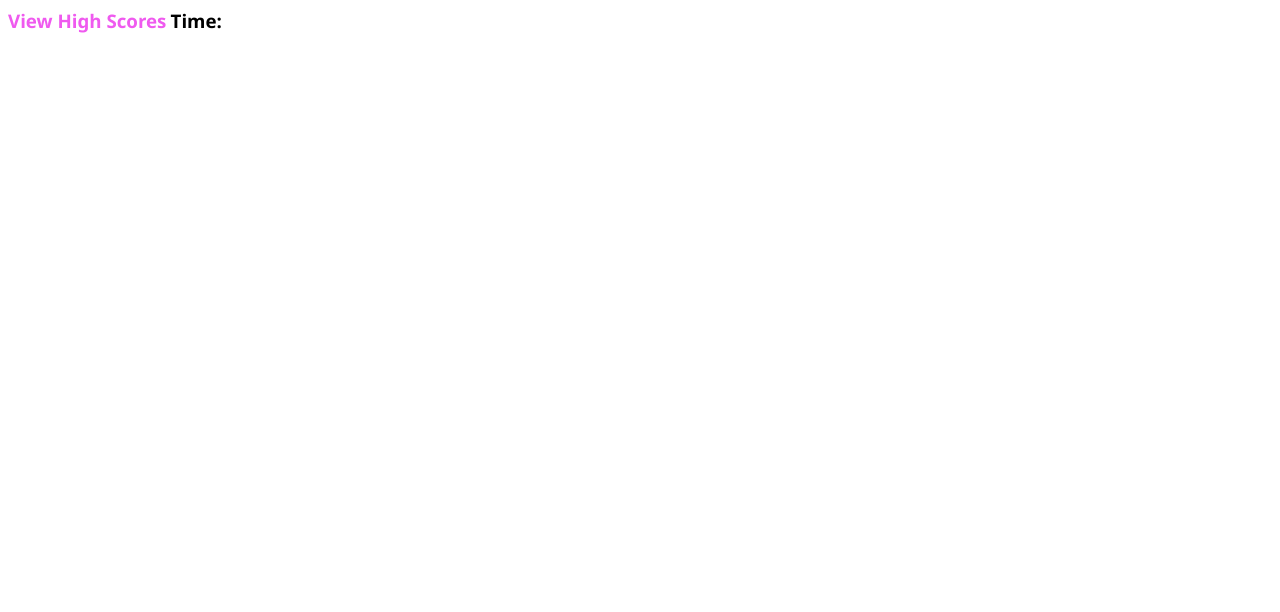
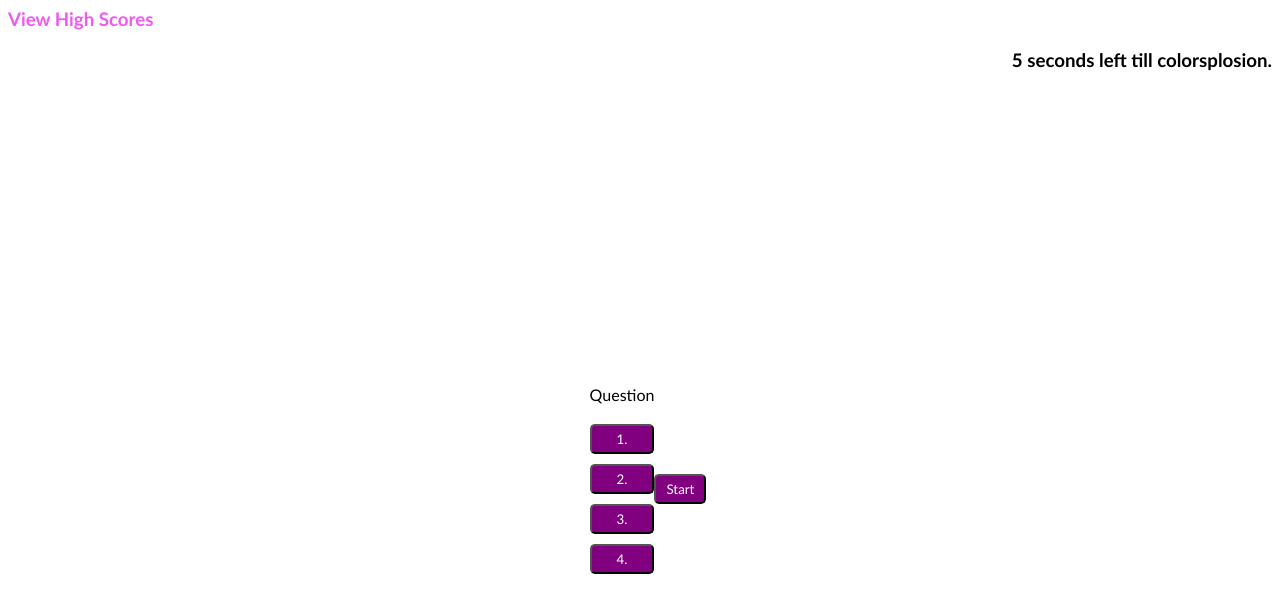
Before and after one commit to madisenvo/Code-Quiz, a plain HTML site: page index.html in a window 1280 px wide. Drawn offline with Linux system fonts and the light colour scheme; files whose address does not match are found by name.

Commit message:
added buttons

```diff
--- a/assets/script.js
+++ b/assets/script.js
@@ -21,3 +21,14 @@ function setTime() {
 
   }, 1000);
 }
+
+// Function to create and append colorsplosion image
+function sendMessage() {
+  timeEl.textContent = " ";
+  var imgEl = document.createElement("img");
+  imgEl.setAttribute("src", "images/image_1.jpg");
+  mainEl.appendChild(imgEl);
+
+}
+
+setTime();
--- a/assets/style.css
+++ b/assets/style.css
@@ -1,6 +1,39 @@
-* {
-    font-family: 'Segoe UI', Tahoma, Geneva, Verdana, sans-serif;
+*, *::before, *::after {
+    box-sizing: border-box;
+    font-family: 'Gill Sans', 'Gill Sans MT', Calibri, 'Trebuchet MS', sans-serif;
 }
+
+.container {
+    padding: 0;
+    margin: 0;
+    display: flex;
+    width: 100vw;
+    height: 100vh;
+    justify-content: center;
+    align-items: center;
+}
+
+#question-container{
+}
+
+.btn-grid{
+    display: grid;
+    gap: 10px;
+    margin: 20px 0;
+}
+
+.btn{
+    color: white;
+    background-color:purple;
+    border-radius: 5px;
+    padding: 5px 10px;
+}
+
+.btn:hover{
+    fill-opacity: 2;
+    cursor: pointer;
+}
+
 .scores {
     color: rgb(239, 90, 239);
     display: inline;
@@ -8,8 +41,16 @@
     justify-content: space-between;
 }
 
-.time {
-    display: inline;
-    text-align: right;
-    justify-content: space-between;
+.controls{
+    display: flex;
+    justify-content:center;
+    align-items: center;
 }
+
+#start-btn{
+
+}
+
+.hide{
+    /* display:none; */
+}
--- a/index.html
+++ b/index.html
@@ -11,8 +11,24 @@
 <body>
     <header>
         <h3 class = "scores">View High Scores</h3>
-        <h3 class = "time">Time:</h3>
+        <h3 class = "time" style="text-align:right;"></h3>
+        <div id="main"></div>
     </header>
+
+    <div class = "container">
+        <div id="question-container" class="hide">
+            <div id="question">Question</div>
+            <div id="answer-buttons" class="btn-grid">
+                <button class="btn">1. </button>
+                <button class="btn">2. </button>
+                <button class="btn">3. </button>
+                <button class="btn">4. </button>
+            </div>
+        </div>
+        <div class="controls">
+            <button id="start-btn" class="start-btn btn">Start</button>
+        </div>
+    </div>
 
 
     <script src="./script.js"></script>
```
